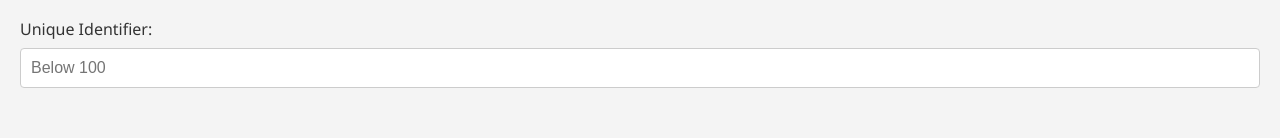
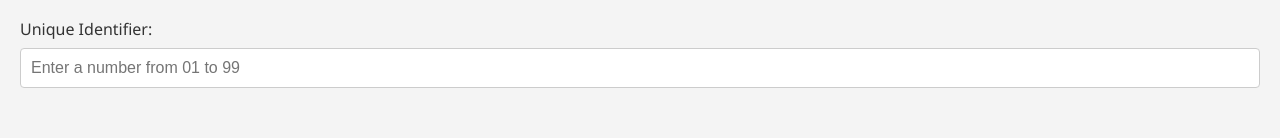
Before and after one commit to Nirmal-C/WGT, a plain HTML site: page index.html in a window 1280 px wide. Shown: the part 601-739 px from the top of the page. Drawn offline with Linux system fonts and the light colour scheme.

Commit message:
Update index.html

```diff
--- a/index.html
+++ b/index.html
@@ -241,7 +241,7 @@
     </select>
 
     <label for="uniqueIdentifier">Unique Identifier:</label>
-    <input type="text" id="uniqueIdentifier" pattern="\d*" title="Please enter a number" placeholder="Below 100">
+    <input type="text" id="uniqueIdentifier" pattern="\d*" title="Please enter a number" placeholder="Enter a number from 01 to 99">
 
     <button onclick="generateEmployeeCode()">Generate Employee Code</button>
 
```
